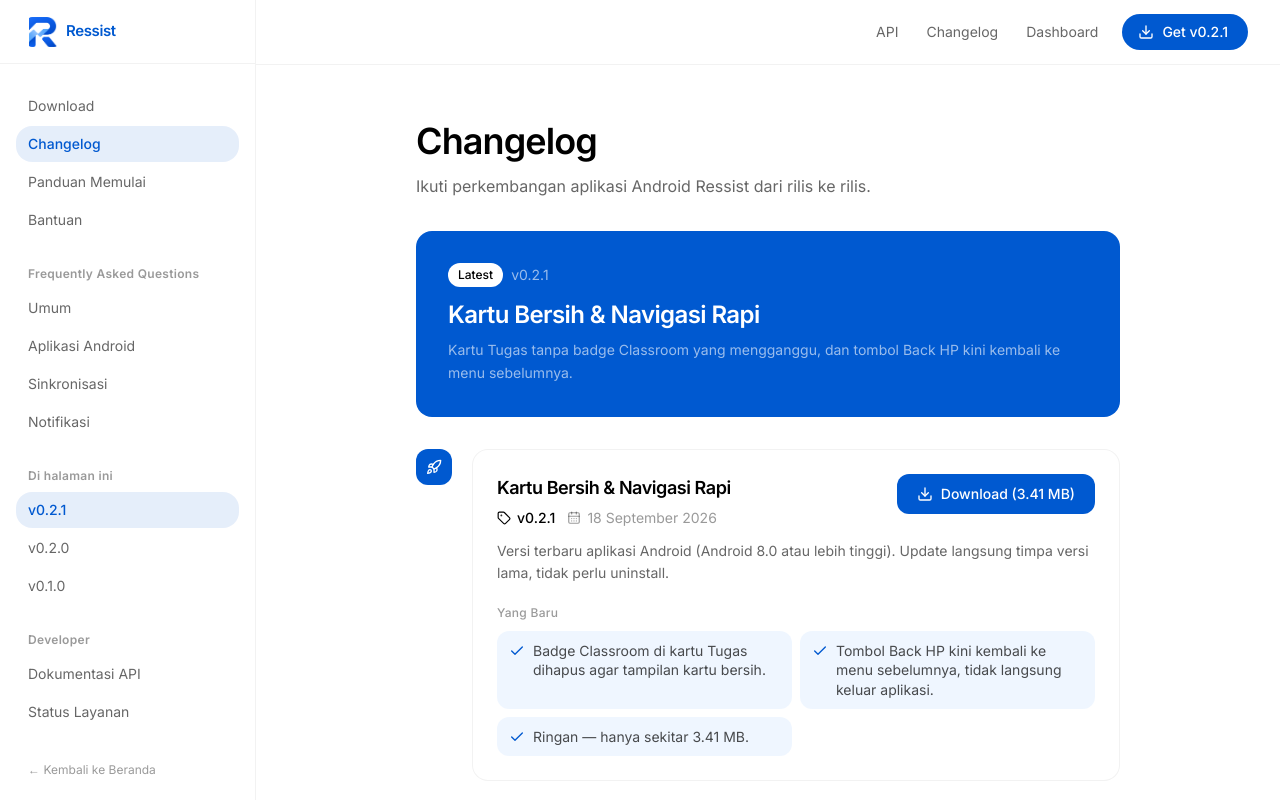
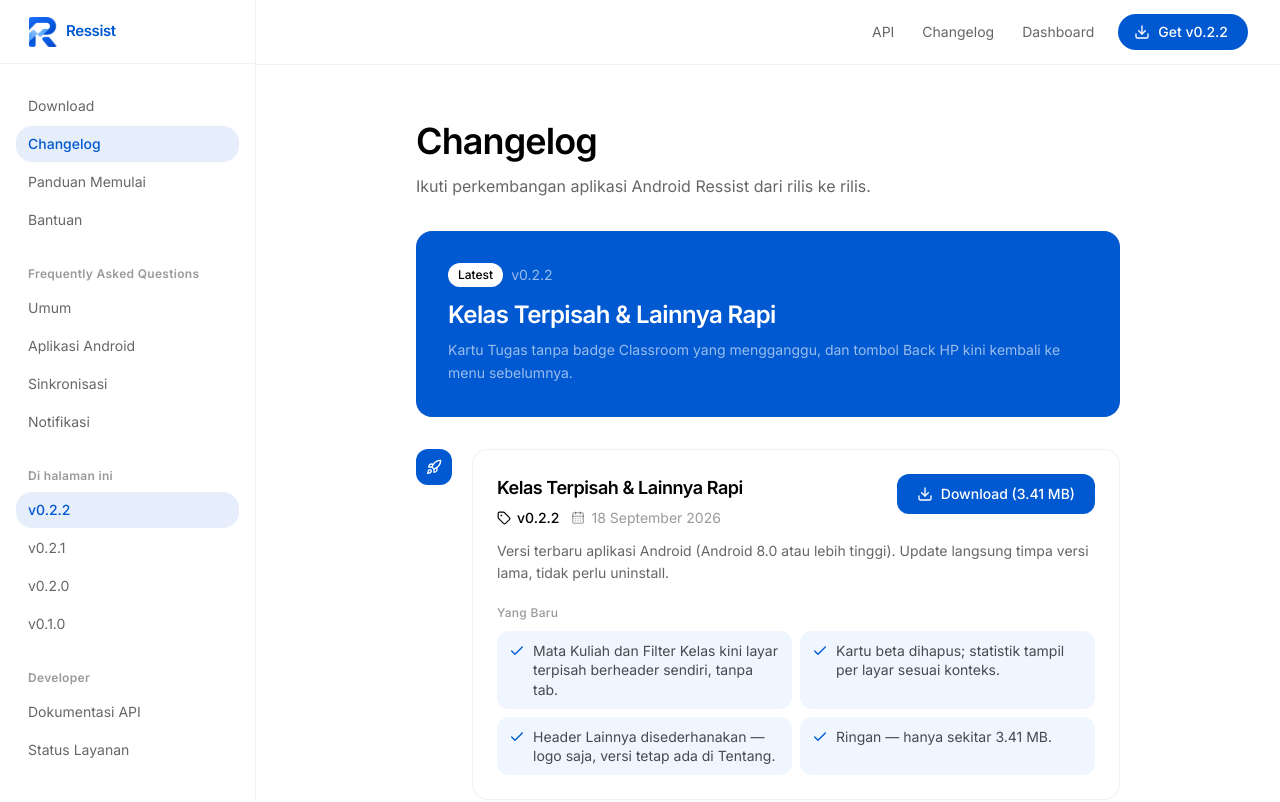
Before and after one commit to Jeremi16/RESSIST, a React (Vite) app in the folder frontend/: page /change-log in a window 1280 px wide. Shown: the top 802 px of the page. Built offline with nearby package versions, Linux system fonts and the light colour scheme.

Commit message:
feat(frontend): website download + changelog v0.2.2

```diff
--- a/frontend/app/app/page.tsx
+++ b/frontend/app/app/page.tsx
@@ -21,14 +21,14 @@ import {
 } from "@/components/DocsLayout";
 import { docsSidebar } from "@/components/docs-sidebar";
 
-const APK_VERSION = "v0.2.1";
-const APK_NAME = "ressist-0.2.1-release.apk";
+const APK_VERSION = "v0.2.2";
+const APK_NAME = "ressist-0.2.2-release.apk";
 const APK_PATH = `https://github.com/Jeremi16/RESSIST/releases/download/${APK_VERSION}/${APK_NAME}`;
 const APK_SIZE = "3.41 MB";
 const APK_RELEASED = "18 September 2026";
 const APK_MIN_ANDROID = "Android 8.0 atau lebih tinggi";
 const APK_SHA256 =
-  "0657c22c487c5ac4200c369a49dec520fca3d4164ecc134ee5629360a2e8b204";
+  "7afde7b55af878ceb691254c28c830f89dce503740c32394b8e5d20b4e28e2c4";
 
 const SIDEBAR = docsSidebar([
   { label: "Rilis Stabil", to: "#stabil" },
@@ -38,8 +38,8 @@ const SIDEBAR = docsSidebar([
 ]);
 
 const CHANGELOG = [
-  "Badge Classroom di kartu Tugas dihapus agar tampilan kartu bersih.",
-  "Tombol Back HP kini kembali ke menu sebelumnya, tidak langsung keluar aplikasi.",
+  "Mata Kuliah dan Filter Kelas kini layar terpisah berheader sendiri, tanpa tab.",
+  "Header Lainnya disederhanakan — logo saja, versi tetap ada di Tentang.",
 ];
 
 const INSTALL_STEPS = [
--- a/frontend/app/change-log/page.tsx
+++ b/frontend/app/change-log/page.tsx
@@ -14,12 +14,18 @@ import {
 } from "@/components/DocsLayout";
 import { docsSidebar } from "@/components/docs-sidebar";
 
-const APK_VERSION = "v0.2.1";
-const APK_NAME = "ressist-0.2.1-release.apk";
+const APK_VERSION = "v0.2.2";
+const APK_NAME = "ressist-0.2.2-release.apk";
 const APK_PATH = `https://github.com/Jeremi16/RESSIST/releases/download/${APK_VERSION}/${APK_NAME}`;
 const APK_SIZE = "3.41 MB";
 const APK_RELEASED = "18 September 2026";
 const APK_MIN_ANDROID = "Android 8.0 atau lebih tinggi";
+
+const V021_VERSION = "v0.2.1";
+const V021_NAME = "ressist-0.2.1-release.apk";
+const V021_PATH = `https://github.com/Jeremi16/RESSIST/releases/download/${V021_VERSION}/${V021_NAME}`;
+const V021_SIZE = "3.41 MB";
+const V021_RELEASED = "18 September 2026";
 
 const V020_VERSION = "v0.2.0";
 const V020_NAME = "ressist-0.2.0-release.apk";
@@ -49,18 +55,34 @@ type ReleaseEntry = {
 // cukup tambah 1 objek di sini; sidebar + section ikut otomatis.
 const RELEASES: ReleaseEntry[] = [
   {
-    id: "v0-2-1",
+    id: "v0-2-2",
     version: APK_VERSION,
     fileName: APK_NAME,
     filePath: APK_PATH,
     size: APK_SIZE,
     released: APK_RELEASED,
+    title: "Kelas Terpisah & Lainnya Rapi",
+    description: `Versi terbaru aplikasi Android (${APK_MIN_ANDROID}). Update langsung timpa versi lama, tidak perlu uninstall.`,
+    highlights: [
+      "Mata Kuliah dan Filter Kelas kini layar terpisah berheader sendiri, tanpa tab.",
+      "Kartu beta dihapus; statistik tampil per layar sesuai konteks.",
+      "Header Lainnya disederhanakan — logo saja, versi tetap ada di Tentang.",
+      `Ringan — hanya sekitar ${APK_SIZE}.`,
+    ],
+  },
+  {
+    id: "v0-2-1",
+    version: V021_VERSION,
+    fileName: V021_NAME,
+    filePath: V021_PATH,
+    size: V021_SIZE,
+    released: V021_RELEASED,
     title: "Kartu Bersih & Navigasi Rapi",
-    description: `Versi terbaru aplikasi Android (${APK_MIN_ANDROID}). Update langsung timpa versi lama, tidak perlu uninstall.`,
+    description: `Versi aplikasi Android (${APK_MIN_ANDROID}). Update langsung timpa versi lama, tidak perlu uninstall.`,
     highlights: [
       "Badge Classroom di kartu Tugas dihapus agar tampilan kartu bersih.",
       "Tombol Back HP kini kembali ke menu sebelumnya, tidak langsung keluar aplikasi.",
-      `Ringan — hanya sekitar ${APK_SIZE}.`,
+      `Ringan — hanya sekitar ${V021_SIZE}.`,
     ],
   },
   {
--- a/frontend/app/faq/android/page.tsx
+++ b/frontend/app/faq/android/page.tsx
@@ -16,7 +16,7 @@ const ITEMS: FaqItem[] = [
         <Link to="/app" className="text-[#0059D0] font-medium hover:underline">
           halaman download
         </Link>
-        . Versi terbaru saat ini v0.2.1 (sekitar 3.41 MB, Android 8.0 ke
+        . Versi terbaru saat ini v0.2.2 (sekitar 3.41 MB, Android 8.0 ke
         atas).
       </>
     ),
@@ -54,7 +54,7 @@ const SIDEBAR = docsSidebar(
 export default function FaqAndroid() {
   return (
     <DocsLayout
-      versionLabel="v0.2.1"
+      versionLabel="v0.2.2"
       downloadHref="/app#stabil"
       sidebar={SIDEBAR}
     >
--- a/frontend/app/panduan/page.tsx
+++ b/frontend/app/panduan/page.tsx
@@ -37,7 +37,7 @@ const SIDEBAR = docsSidebar([
 export default function Panduan() {
   return (
     <DocsLayout
-      versionLabel="v0.2.1"
+      versionLabel="v0.2.2"
       downloadHref="/app#stabil"
       sidebar={SIDEBAR}
     >
```
